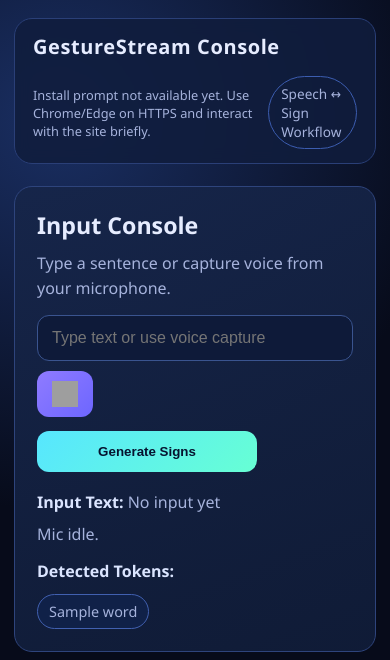
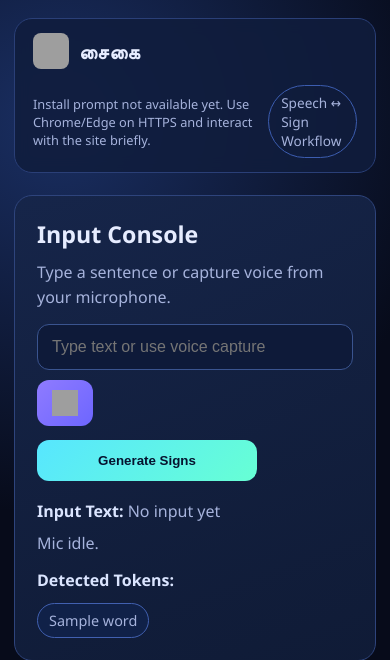
Before and after one commit to NiteeshL/Audio-Speech-To-Sign-Language-Converter, a Django app: template templates/animation.html in a window 390 px wide. Shown: the top 660 px of the page. Run offline with Django 3.2, Linux system fonts and the light colour scheme; the template is opened without the code that fills it: most values are stand-ins (such as "Sample title", 1, 10 or a date in 2020); grey boxes are pictures that could not be loaded.

Commit message:
changedd logo, app name

```diff
--- a/templates/base.html
+++ b/templates/base.html
@@ -7,9 +7,9 @@
 <meta name="viewport" content="width=device-width, initial-scale=1" />
 <meta name="theme-color" content="#101a36" />
 <link rel="manifest" href="{% url 'manifest' %}" />
-<link rel="icon" type="image/png" sizes="192x192" href="{% static 'pwa-192.png' %}" />
-<link rel="apple-touch-icon" sizes="180x180" href="{% static 'pwa-180.png' %}" />
-<title>SignFlow Interface</title>
+<link rel="icon" type="image/jpeg" href="{% static 'logo.jpg' %}" />
+<link rel="apple-touch-icon" href="{% static 'logo.jpg' %}" />
+<title>சைகை</title>
 <style>
 :root {
   --bg-1: #070b1a;
@@ -56,9 +56,20 @@ body {
 }
 
 .brand {
+  display: flex;
+  align-items: center;
+  gap: 10px;
   margin: 0;
   font-size: clamp(1.25rem, 1.4vw + 0.9rem, 1.9rem);
   letter-spacing: 0.03em;
+}
+
+.brand-logo {
+  width: 44px;
+  height: 44px;
+  border-radius: 10px;
+  object-fit: cover;
+  flex-shrink: 0;
 }
 
 .tag {
@@ -223,6 +234,12 @@ body {
     padding: 18px 14px 30px;
   }
 
+  .brand-logo {
+    width: 36px;
+    height: 36px;
+    border-radius: 8px;
+  }
+
   .topbar {
     flex-direction: column;
     align-items: flex-start;
@@ -233,7 +250,10 @@ body {
 <body>
 <div class="shell">
   <header class="topbar">
-    <h1 class="brand">GestureStream Console</h1>
+    <h1 class="brand">
+      <img src="{% static 'logo.jpg' %}" alt="சைகை logo" class="brand-logo" />
+      <span>சைகை</span>
+    </h1>
     <div style="display:flex;gap:8px;align-items:center;">
       <button id="installPwaButton" class="install-btn" type="button" hidden>Install App</button>
       <span id="installHint" class="install-hint"></span>
```
Also changed, not shown: A2SL/views.py (+15 -11 lines).
